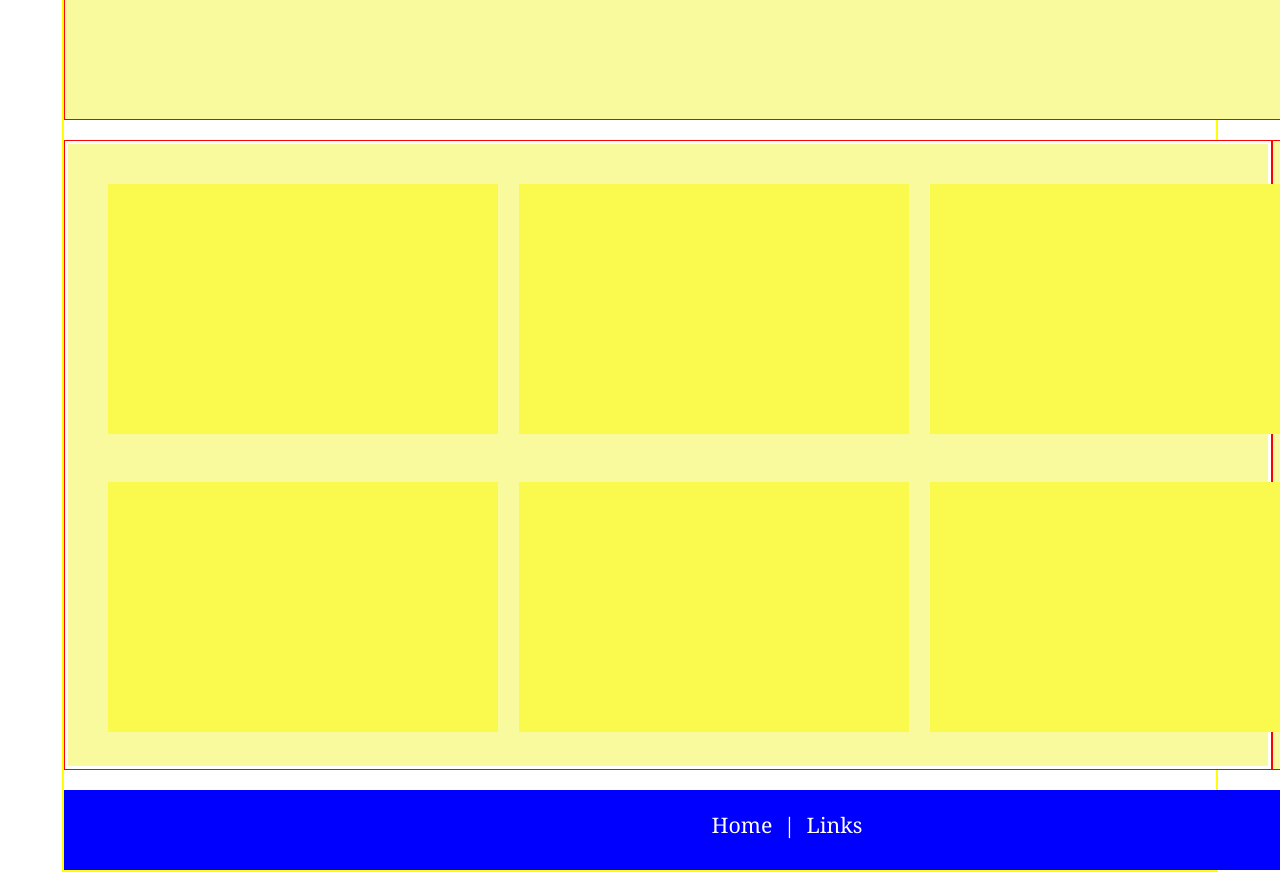
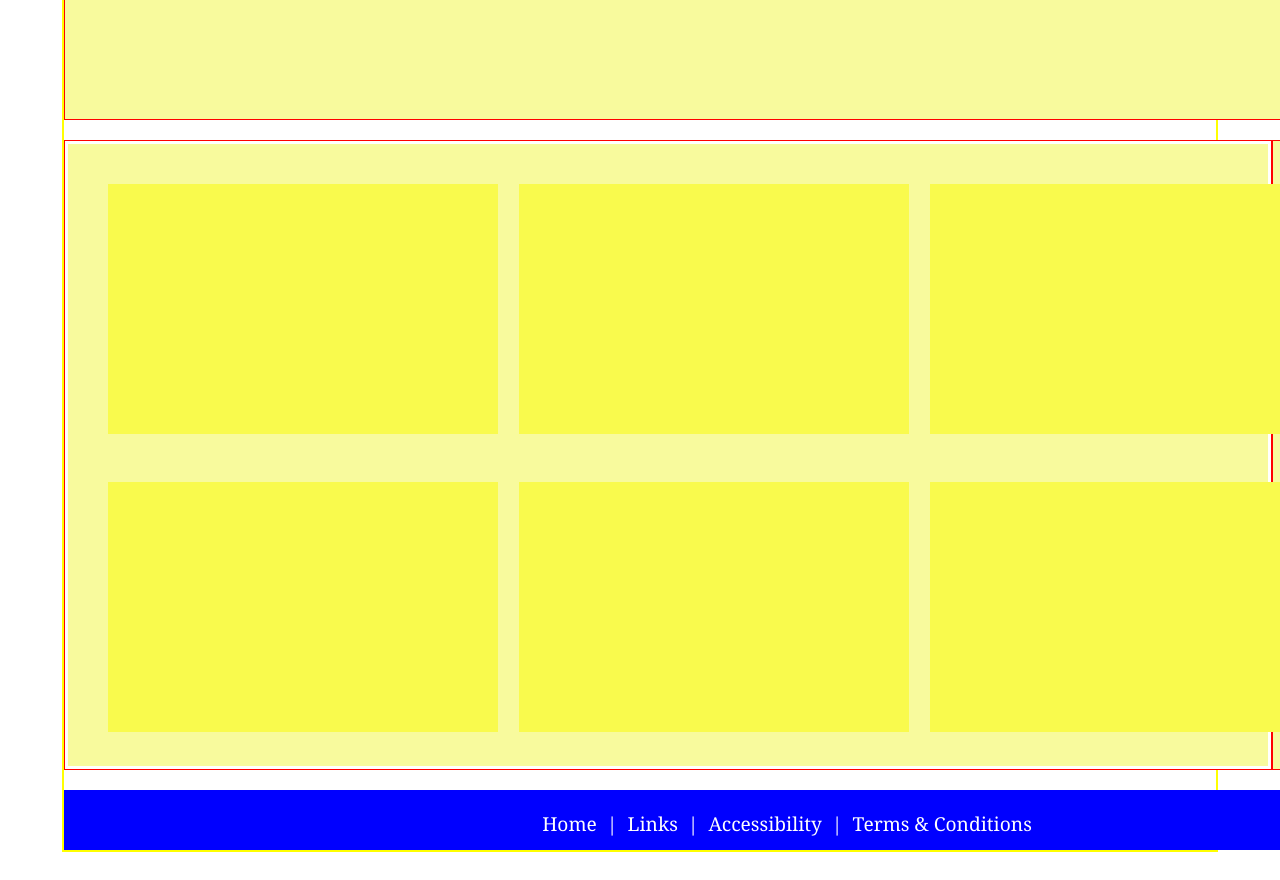
Before and after one commit to craigjem/RMIT-FrontEndWebDevelopment, a plain HTML site: page index.html in a window 1280 px wide. Shown: the part 140-1020 px from the top of the page. Drawn offline with Linux system fonts and the light colour scheme.

Commit message:
Terms and Conditions
Added footer terms and conditions and accessibility

```diff
--- a/css/main.css
+++ b/css/main.css
@@ -36,7 +36,7 @@ body {
   /* height: 100vh; */
   margin: auto;
   grid-template-columns: 300px 300px 300px;
-  grid-template-rows: 250px 650px 100px;
+  grid-template-rows: 250px 650px 80px;
   /* grid-gap: 5px; */
   grid-template-areas:
   "hd hd hd hd hd hd hd hd"
@@ -73,7 +73,7 @@ body {
 .footer a {
   text-decoration: none;
   color: white;
-  font-size: 1.0em;
+  font-size: 0.90em;
 }
 
 .footer a:hover {
--- a/index.html
+++ b/index.html
@@ -36,7 +36,8 @@
       </div>
     </div>
     <div class="footer box">
-       <a href="#">Home &nbsp;|&nbsp;&nbsp;<span><a href="#">Links</a></span></a>
+       <a href="#">Home &nbsp;|&nbsp;&nbsp;<span><a href="#">Links &nbsp;|&nbsp;&nbsp;</a><a href=""></a></span></a>
+       <a href="#">Accessibility &nbsp;|&nbsp;&nbsp;<span><a href="#">Terms & Conditions </a></span></a>
     </div>
   </div>
 
```
